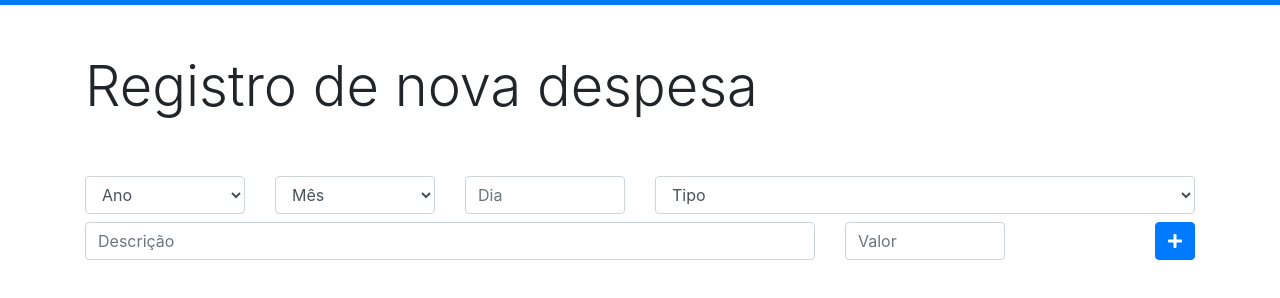
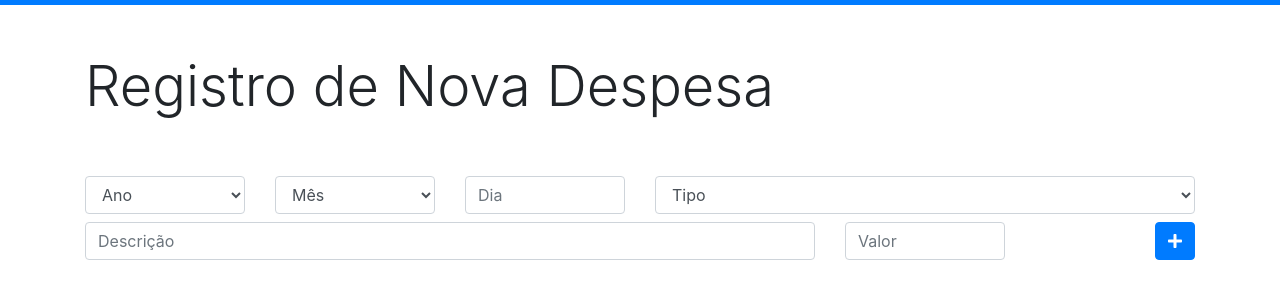
Before and after one commit to GabrielRibeiroNS/App-Orcamento-Pessoal, a plain HTML site: page index.html in a window 1280 px wide. Shown: the part 56-354 px from the top of the page. Drawn offline with nearby package versions, Linux system fonts and the light colour scheme.

Commit message:
Update index.html

```diff
--- a/index.html
+++ b/index.html
@@ -48,7 +48,7 @@
     <div class="container">
       <div class="row">
         <div class="col mb-5">
-          <h1 class="display-4">Registro de nova despesa</h1>
+          <h1 class="display-4">Registro de Nova Despesa</h1>
         </div>
       </div>
 
```
